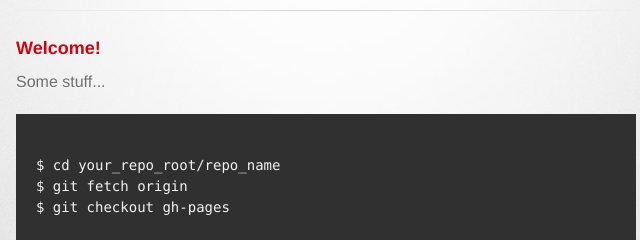
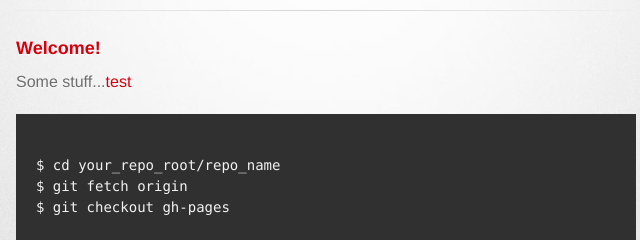
Before and after one commit to mxmissile/mxmissile.github.io, a plain HTML site: page index.html in a window 1280 px wide. Shown: the part 205-445 px from the top of the page, 314-954 px from the left. Drawn offline with Linux system fonts and the light colour scheme; grey boxes are pictures that could not be loaded; a web font is replaced by a local one.

Commit message:
Update index.html

```diff
--- a/index.html
+++ b/index.html
@@ -33,7 +33,7 @@
                     <a id="welcome-to-github-pages" class="anchor" href="#welcome-to-github-pages" aria-hidden="true"><span class="octicon octicon-link"></span></a>Welcome!
                 </h3>
 
-                <p>Some stuff...</p>
+                <p>Some stuff...<a target="_blank" href="http://www.amazon.com/ref=as_li_ss_tl?_encoding=UTF8&camp=1789&creative=390957&linkCode=ur2&tag=wwwcycleutaco-20&linkId=6U4AR5WALXCR7ACZ">test</a><img src="https://ir-na.amazon-adsystem.com/e/ir?t=wwwcycleutaco-20&l=ur2&o=1" width="1" height="1" border="0" alt="" style="border:none !important; margin:0px !important;" /></p>
                 <pre>
 <code>
 $ cd your_repo_root/repo_name
```
